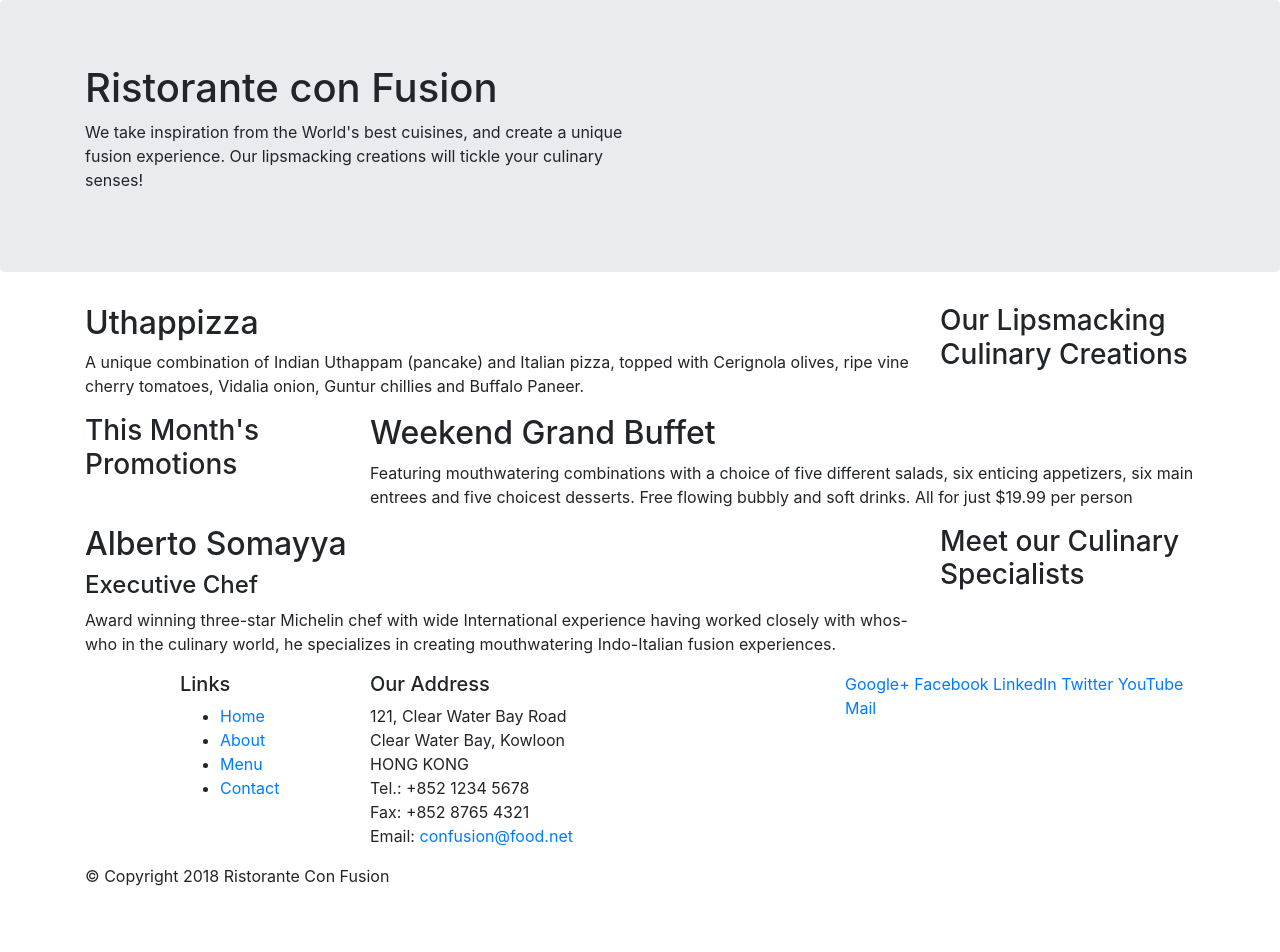
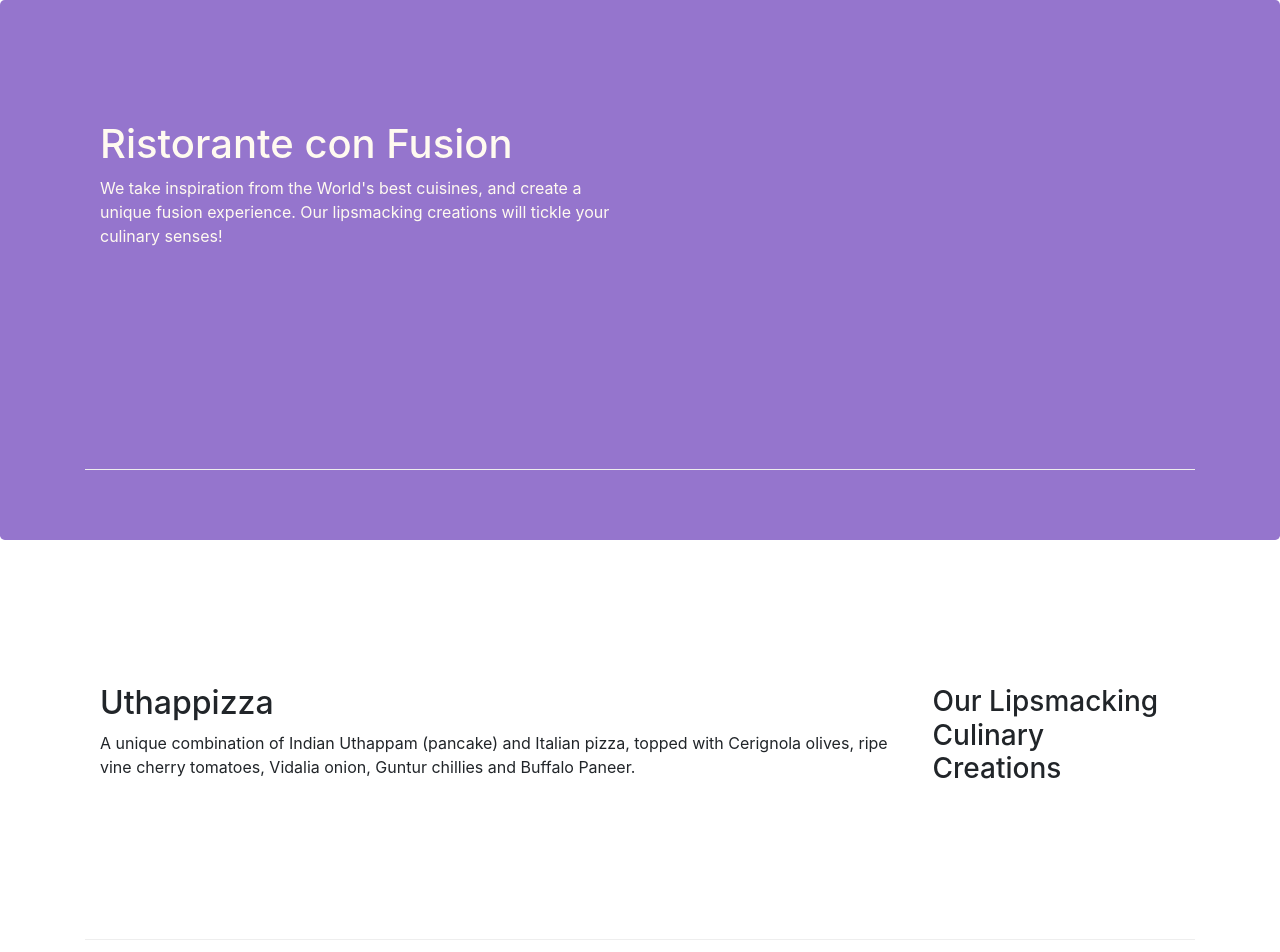
Before and after one commit to ellickquach/conFusion, a website: page index.html in a window 1280 px wide. Shown: the top 952 px of the page. Before the commit the page ends 904 px from the top, so only its background shows below. Drawn offline with nearby package versions, Linux system fonts and the light colour scheme.

Commit message:
exercise part 2

```diff
--- /dev/null
+++ b/css/styles.css
@@ -0,0 +1,30 @@
+.row-header {
+    margin: 0px auto;
+    padding: 0px auto;
+}
+
+.row-content {
+    margin: 0px auto;
+    padding: 50px 0px 50px 0px;
+    border-bottom: 1px ridge;
+    min-height: 400px;
+}
+
+.footer {
+    background-color:#D1C4E9;
+    margin: 0px auto;
+    padding: 20px 0px 20px 0px;]
+}
+
+.jumbotron {
+    padding: 70px 30px 70px 30px;
+    margin: 0px auto;
+    background: #9575CD;
+    color: floralwhite;
+}
+
+.address {
+    font-size: 80%;
+    margin: 0px;
+    color: #0f0f0f;
+}
--- a/index.html
+++ b/index.html
@@ -9,6 +9,7 @@
 
         <!-- Bootstrap CSS -->
         <link rel="stylesheet" href="node_modules/bootstrap/dist/css/bootstrap.min.css">
+        <link rel="stylesheet" href="css/styles.css">
     <title>Ristorante Con Fusion</title>
 </head>
 
@@ -16,7 +17,7 @@
 
     <header class="jumbotron">
         <div class="container">
-            <div class="row">
+            <div class="row row-content">
                 <div class="col-12 col-sm-6">
                     <h1>Ristorante con Fusion</h1>
                     <p>We take inspiration from the World's best cuisines, and create a unique fusion experience. Our lipsmacking creations will tickle your culinary senses!</p>
@@ -28,7 +29,7 @@
     </header>
 
     <div class="container">
-        <div class="row">
+        <div class="row row-content align-items-center">
             <div class="col-12 col-sm-4 order-sm-last col-md-3">
                 <h3>Our Lipsmacking Culinary Creations</h3>
             </div>
@@ -39,7 +40,7 @@
         </div>
 
 
-        <div class="row">
+        <div class="row row-content align-items-center">
             <div class="col-12 col-sm-4 col-md-3">
                 <h3>This Month's Promotions</h3>
             </div>
@@ -49,7 +50,7 @@
             </div>
         </div>
 
-        <div class="row">
+        <div class="row row-content align-items-center">
             <div class="col-12 col-sm-4 order-sm-last col-md-3">
                 <h3>Meet our Culinary Specialists</h3>
             </div>
@@ -61,12 +62,12 @@
         </div>
     </div>
 
-    <footer>
+    <footer class="footer">
         <div class="container">
             <div class="row">
                 <div class="col-4 offset-1 col-sm-2">
                     <h5>Links</h5>
-                    <ul>
+                    <ul class="list-unstyled">
                         <li><a href="#">Home</a></li>
                         <li><a href="#">About</a></li>
                         <li><a href="#">Menu</a></li>
@@ -84,8 +85,8 @@
 		              Email: <a href="mailto:confusion@food.net">confusion@food.net</a>
 		           </address>
                 </div>
-                <div class="col-12 col-sm-4">
-                    <div>
+                <div class="col-12 col-sm-4 align-self-center">
+                    <div class="text-center">
                         <a href="http://google.com/+">Google+</a>
                         <a href="http://www.facebook.com/profile.php?id=">Facebook</a>
                         <a href="http://www.linkedin.com/in/">LinkedIn</a>
@@ -95,7 +96,7 @@
                     </div>
                 </div>
            </div>
-           <div class="row">
+           <div class="row justify-content-center">
                 <div class="col-auto">
                     <p>© Copyright 2018 Ristorante Con Fusion</p>
                 </div>
--- a/package.json
+++ b/package.json
@@ -16,6 +16,7 @@
   "dependencies": {
     "bootstrap": "^4.0.0",
     "jquery": "^3.3.1",
+    "npm": "^6.0.0",
     "popper.js": "^1.12.9"
   }
 }
```
Also changed, not shown: 1 other file.
